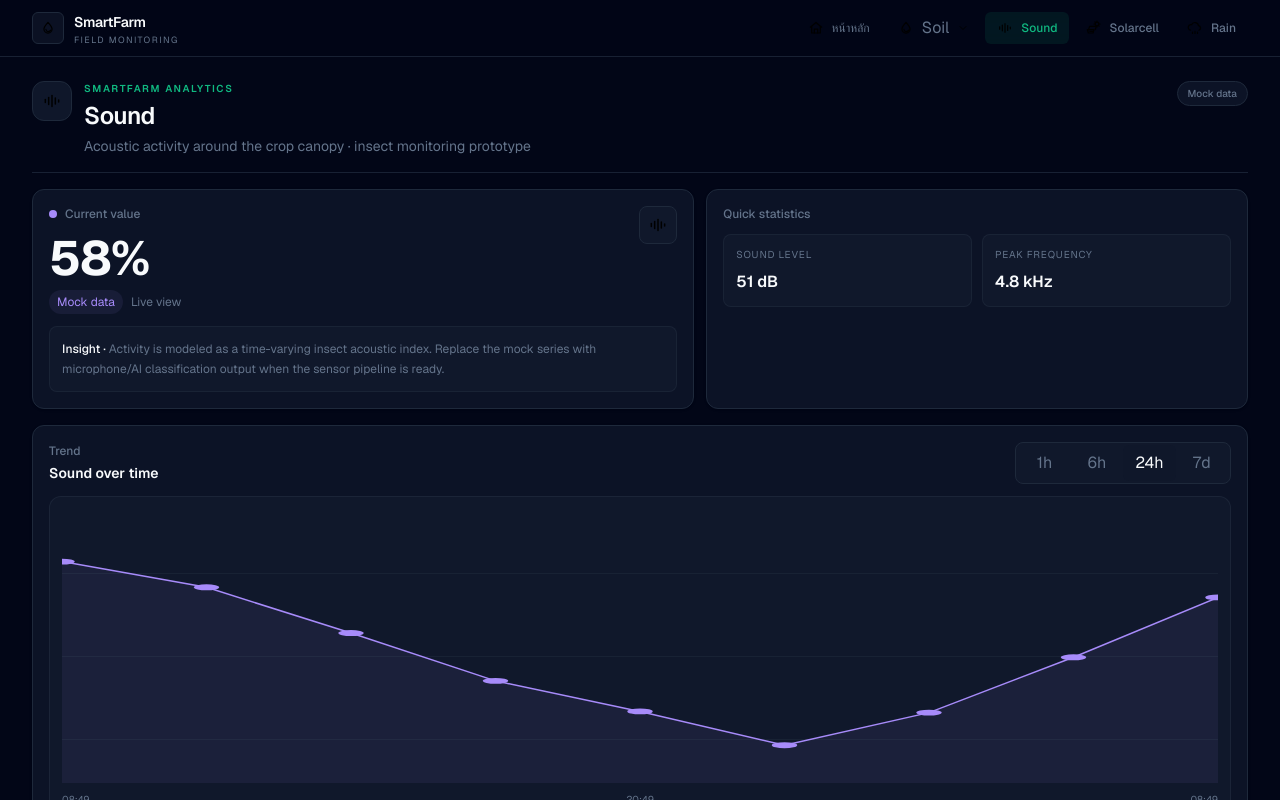
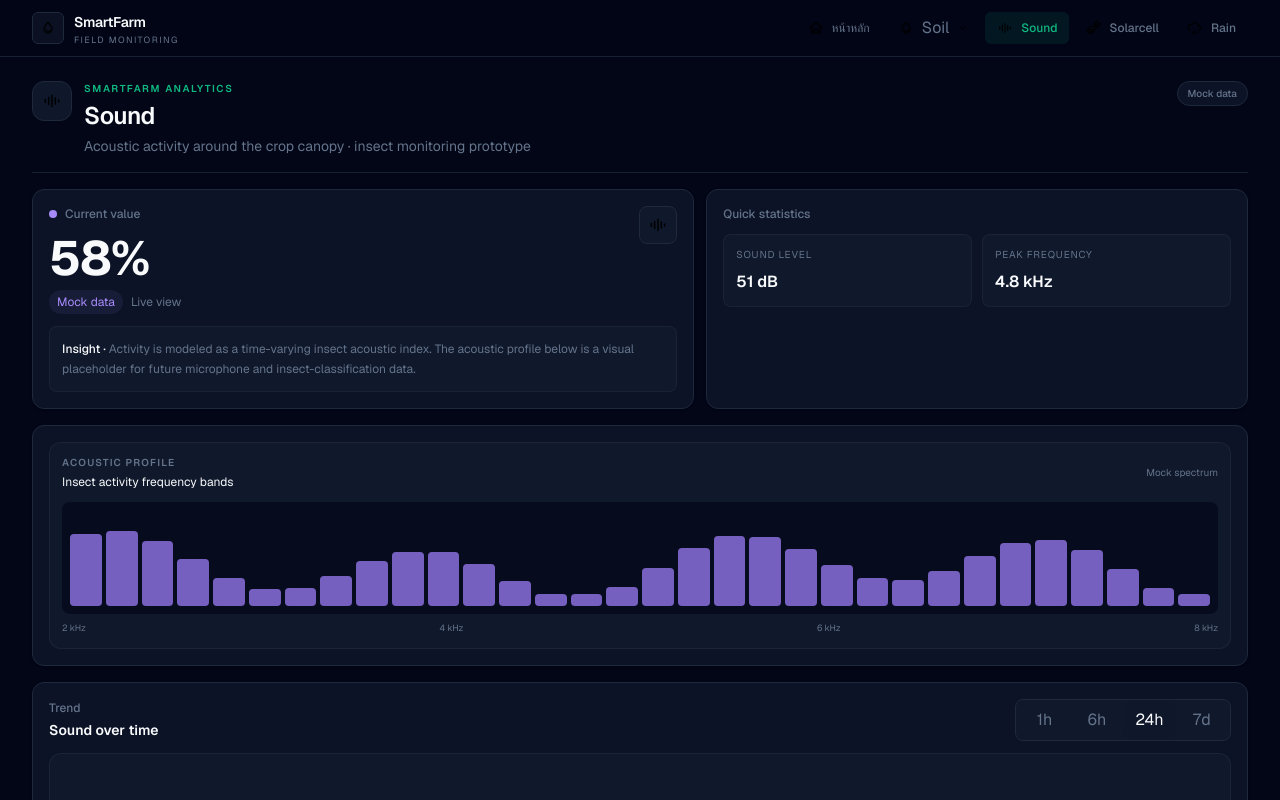
Before and after one commit to s6602025910057-collab/smartfarm, a Next.js app: page /sound in a window 1280 px wide. Shown: the top 800 px of the page. Built offline with nearby package versions, Linux system fonts and the light colour scheme.

Commit message:
feat: enable acoustic profile on sound page

```diff
--- a/app/sound/page.tsx
+++ b/app/sound/page.tsx
@@ -11,11 +11,12 @@ const config: AnalyticsConfig = {
   unit: " %",
   current: "58%",
   status: "Mock data",
-  insight: "Activity is modeled as a time-varying insect acoustic index. Replace the mock series with microphone/AI classification output when the sensor pipeline is ready.",
+  insight: "Activity is modeled as a time-varying insect acoustic index. The acoustic profile below is a visual placeholder for future microphone and insect-classification data.",
   source: soundMock.source,
   series: soundMock.series,
   secondary: soundMock.secondary,
   decimals: 1,
+  visual: "acoustic",
 };
 
 export default function SoundPage() {
```
